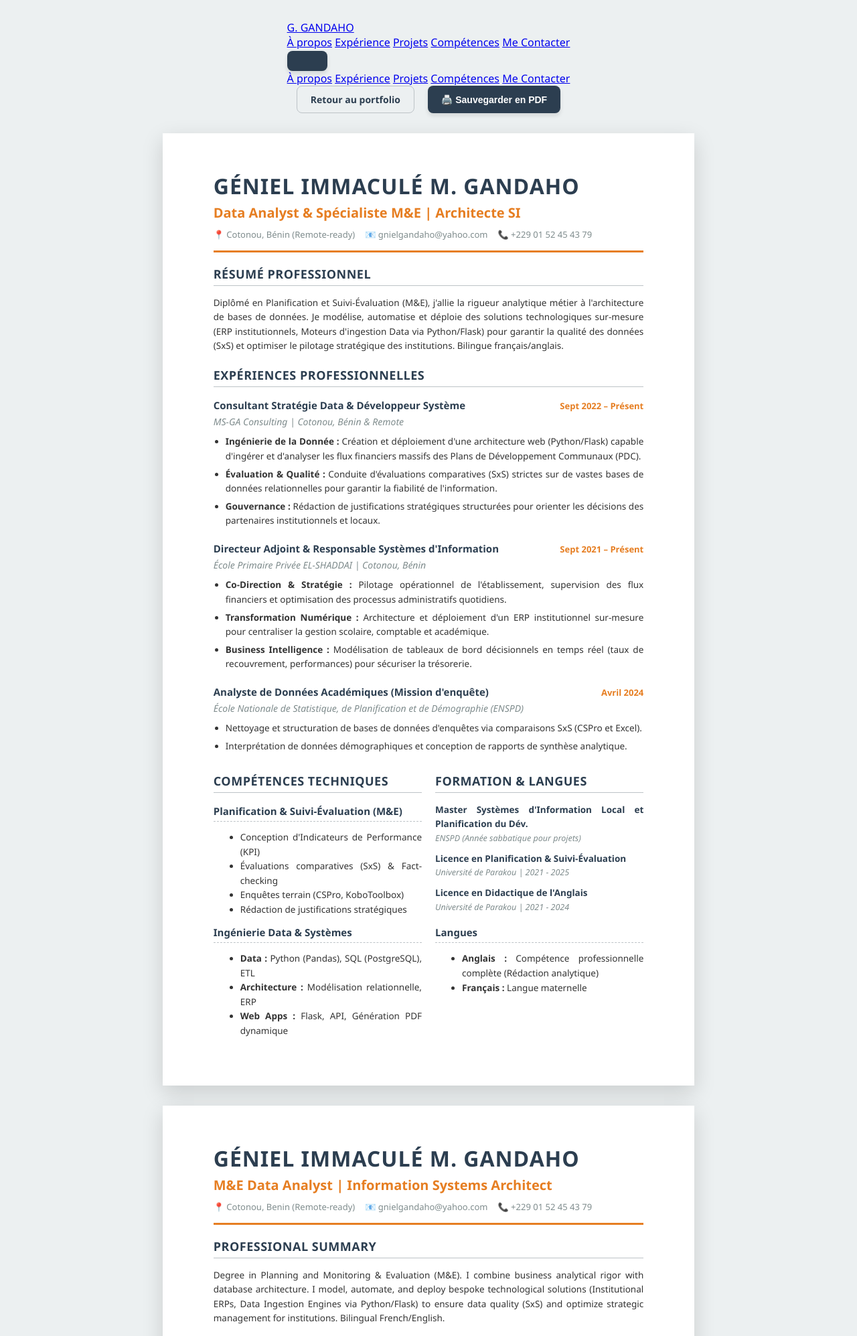
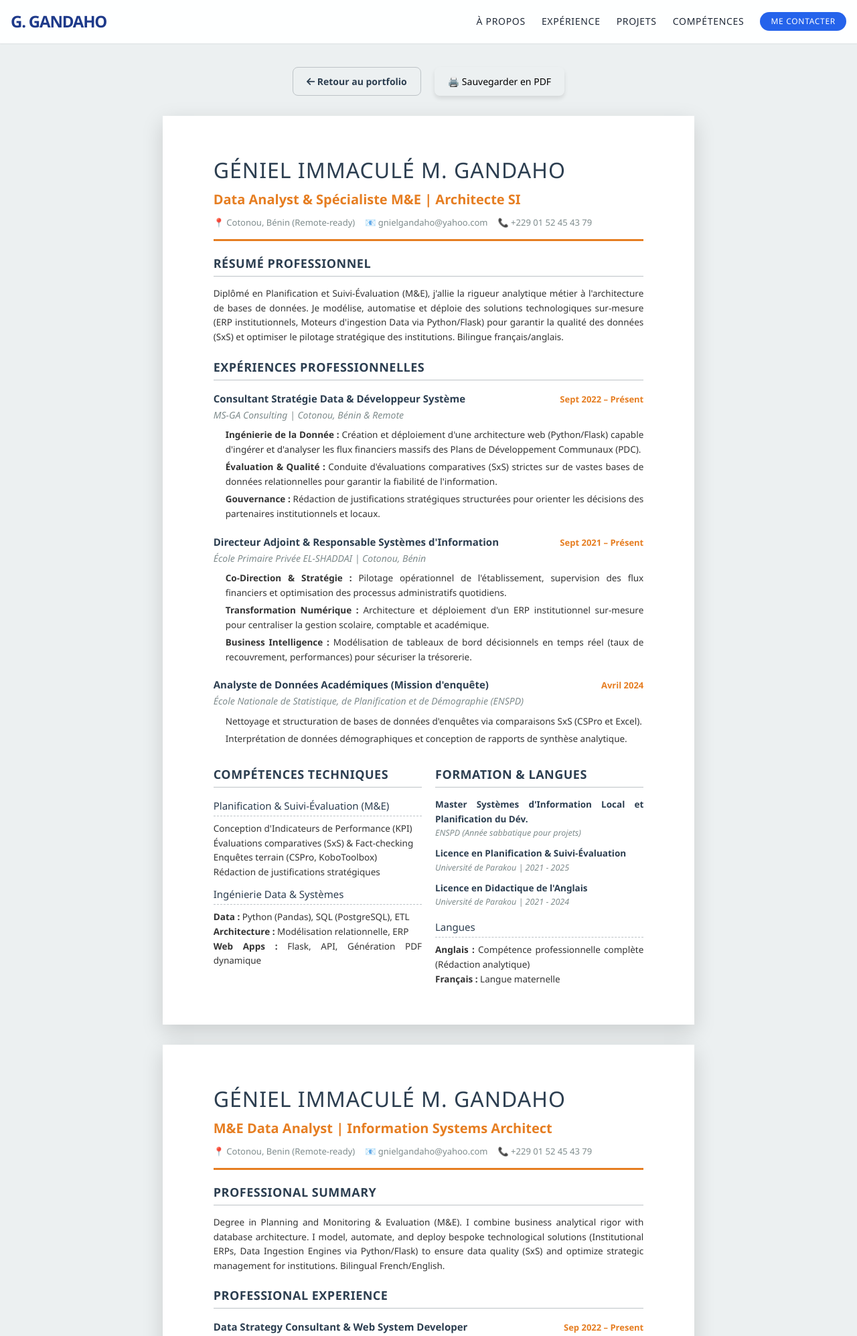
Before and after one commit to GANDAHO/portfolio-geniel, a Flask app: page /cv in a window 1280 px wide. Shown: the top 1995 px of the page at 67% size. Run offline with Flask 3, Linux system fonts and the light colour scheme; some libraries are stand-ins or nearby versions.

```diff
--- a/templates/cv.html
+++ b/templates/cv.html
@@ -4,6 +4,21 @@
     <meta charset="UTF-8">
     <meta name="viewport" content="width=device-width, initial-scale=1.0">
     <title>CV Bilingue - Géniel GANDAHO</title>
+
+    <script src="https://cdn.tailwindcss.com"></script>
+    <link rel="stylesheet" href="https://cdnjs.cloudflare.com/ajax/libs/font-awesome/6.4.0/css/all.min.css">
+    <script>
+        tailwind.config = {
+            theme: {
+                extend: {
+                    colors: {
+                        'corp-blue': '#1e3a8a',
+                        'corp-accent': '#2563eb',
+                    }
+                }
+            }
+        }
+    </script>
 
     <style>
         /* Styles pour l'interface web (écran) */
@@ -14,11 +29,16 @@
             flex-direction: column;
             align-items: center;
             padding: 30px;
+            padding-top: 100px; /* AJOUT : Empêche le menu fixe de cacher les boutons */
             margin: 0;
         }
         .action-bar {
             margin-bottom: 30px;
             text-align: center;
+            display: flex;
+            justify-content: center;
+            gap: 20px;
+            flex-wrap: wrap; /* AJOUT : Pour que les boutons s'adaptent sur mobile */
         }
         button {
             background-color: #2c3e50;
@@ -38,10 +58,11 @@
 
         /* Styles communs pour les pages du CV (Format A4) */
         .cv-page {
-            width: 210mm;
+            width: 100%; /* MODIFIÉ : 100% de l'écran sur mobile... */
+            max-width: 210mm; /* ...mais jamais plus grand que A4 sur PC */
             min-height: 297mm;
             background: white;
-            padding: 15mm 20mm;
+            padding: 5vw; /* MODIFIÉ : Padding dynamique sur mobile */
             box-sizing: border-box;
             box-shadow: 0 10px 30px rgba(0,0,0,0.15);
             color: #333;
@@ -104,6 +125,7 @@
             justify-content: space-between;
             align-items: baseline;
             margin-bottom: 2px;
+            flex-wrap: wrap; /* AJOUT : Empêche la date de déborder sur mobile */
         }
         .item-title {
             font-weight: bold;
@@ -134,7 +156,7 @@
         /* Grilles (Compétences, Formation) */
         .grid-2-col {
             display: grid;
-            grid-template-columns: 1fr 1fr;
+            grid-template-columns: 1fr; /* MODIFIÉ : 1 colonne sur mobile */
             gap: 20px;
         }
         .grid-2-col h3 {
@@ -146,6 +168,16 @@
             padding-bottom: 3px;
         }
 
+        /* AJOUT : Media Queries pour le Desktop */
+        @media (min-width: 768px) {
+            .cv-page {
+                padding: 15mm 20mm; /* Retour au padding A4 normal sur PC */
+            }
+            .grid-2-col {
+                grid-template-columns: 1fr 1fr; /* Retour aux 2 colonnes sur PC */
+            }
+        }
+
         /* --- STYLES MAGIQUES POUR L'IMPRESSION PDF --- */
         @media print {
             body {
@@ -154,15 +186,24 @@
                 margin: 0;
             }
             .action-bar {
-                display: none;
+                display: none !important;
+            }
+            nav {
+                display: none !important; /* Cache le menu lors de l'impression */
             }
             .cv-page {
+                width: 210mm; /* Force la largeur exacte A4 pour l'imprimante */
+                max-width: none;
                 box-shadow: none;
                 margin-bottom: 0;
+                padding: 15mm 20mm;
                 page-break-after: always;
             }
             .cv-page:last-child {
                 page-break-after: auto;
+            }
+            .grid-2-col {
+                grid-template-columns: 1fr 1fr !important; /* Force 2 colonnes à l'impression */
             }
             * {
                 -webkit-print-color-adjust: exact !important;
@@ -175,14 +216,14 @@
 
     <nav class="fixed top-0 w-full bg-white/95 backdrop-blur-md shadow-sm z-50 text-gray-800 border-b border-gray-100">
         <div class="max-w-7xl mx-auto px-4 py-4 flex justify-between items-center">
-            <a href="#" class="font-extrabold text-2xl tracking-tighter text-corp-blue">G. GANDAHO</a>
+            <a href="{{ url_for('index') }}" class="font-extrabold text-2xl tracking-tighter text-corp-blue">G. GANDAHO</a>
 
             <div class="hidden md:flex space-x-6 font-medium text-sm uppercase tracking-wider items-center">
-                <a href="#about" class="hover:text-corp-accent transition">À propos</a>
-                <a href="#experience" class="hover:text-corp-accent transition">Expérience</a>
-                <a href="#projets" class="hover:text-corp-accent transition">Projets</a>
-                <a href="#skills" class="hover:text-corp-accent transition">Compétences</a>
-                <a href="#contact" class="bg-corp-accent text-white hover:bg-corp-blue transition px-4 py-1.5 rounded-full text-xs">Me Contacter</a>
+                <a href="{{ url_for('index') }}#about" class="hover:text-corp-accent transition">À propos</a>
+                <a href="{{ url_for('index') }}#experience" class="hover:text-corp-accent transition">Expérience</a>
+                <a href="{{ url_for('index') }}#projets" class="hover:text-corp-accent transition">Projets</a>
+                <a href="{{ url_for('index') }}#skills" class="hover:text-corp-accent transition">Compétences</a>
+                <a href="{{ url_for('index') }}#contact" class="bg-corp-accent text-white hover:bg-corp-blue transition px-4 py-1.5 rounded-full text-xs">Me Contacter</a>
             </div>
 
             <button id="mobile-menu-btn" class="md:hidden text-corp-blue text-2xl focus:outline-none">
@@ -191,15 +232,15 @@
         </div>
 
         <div id="mobile-menu" class="hidden md:hidden absolute top-full left-0 w-full bg-white border-b border-gray-200 shadow-lg flex flex-col px-6 py-4 space-y-4 font-medium text-sm uppercase tracking-wider">
-            <a href="#about" class="hover:text-corp-accent">À propos</a>
-            <a href="#experience" class="hover:text-corp-accent">Expérience</a>
-            <a href="#projets" class="hover:text-corp-accent">Projets</a>
-            <a href="#skills" class="hover:text-corp-accent">Compétences</a>
-            <a href="#contact" class="text-corp-accent font-bold">Me Contacter</a>
+            <a href="{{ url_for('index') }}#about" class="hover:text-corp-accent">À propos</a>
+            <a href="{{ url_for('index') }}#experience" class="hover:text-corp-accent">Expérience</a>
+            <a href="{{ url_for('index') }}#projets" class="hover:text-corp-accent">Projets</a>
+            <a href="{{ url_for('index') }}#skills" class="hover:text-corp-accent">Compétences</a>
+            <a href="{{ url_for('index') }}#contact" class="text-corp-accent font-bold">Me Contacter</a>
         </div>
     </nav>
 
-    <div class="action-bar" style="display: flex; justify-content: center; gap: 20px; margin-bottom: 30px;">
+    <div class="action-bar">
         <a href="{{ url_for('index') }}" style="background-color: #ecf0f1; color: #2c3e50; border: 1px solid #bdc3c7; padding: 10px 20px; font-size: 14px; font-weight: bold; border-radius: 8px; text-decoration: none; transition: 0.3s;">
             <i class="fa-solid fa-arrow-left"></i> Retour au portfolio
         </a>
@@ -428,5 +469,28 @@
 
     </div>
 
+    <script>
+        const btn = document.getElementById('mobile-menu-btn');
+        const menu = document.getElementById('mobile-menu');
+
+        btn.addEventListener('click', () => {
+            menu.classList.toggle('hidden');
+            const icon = btn.querySelector('i');
+            if(menu.classList.contains('hidden')) {
+                icon.classList.remove('fa-xmark');
+                icon.classList.add('fa-bars');
+            } else {
+                icon.classList.remove('fa-bars');
+                icon.classList.add('fa-xmark');
+            }
+        });
+
+        menu.querySelectorAll('a').forEach(link => {
+            link.addEventListener('click', () => {
+                menu.classList.add('hidden');
+                btn.querySelector('i').classList.replace('fa-xmark', 'fa-bars');
+            });
+        });
+    </script>
 </body>
 </html>
```
